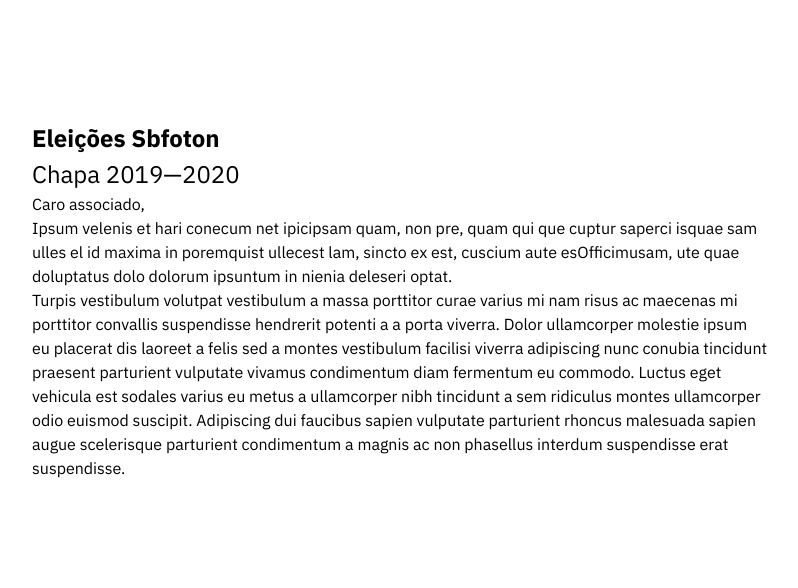
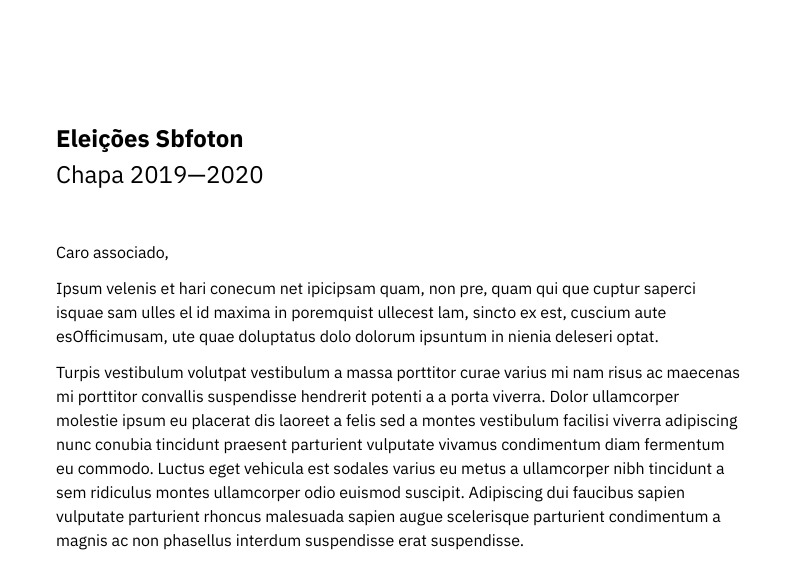
Before and after one commit to prefacedesign/sistema_votacao, a Vue app: page / in a window 1280 px wide. Shown: the top 588 px of the page, without its empty margins (240-1038 px from the left). Built offline with nearby package versions, Linux system fonts and the light colour scheme.

Commit message:
was getting weird horiz-scrollbar.
turns out i shouldn't have a “100vw” min-width set at body level,
since this will leave out the width of the scrollbar

```diff
--- a/src/scss/_reset.scss
+++ b/src/scss/_reset.scss
@@ -92,6 +92,7 @@
   font-size: 100%;
   font: inherit;
   vertical-align: baseline;
+  box-sizing: border-box;
 }
 /* HTML5 display-role reset for older browsers */
 article,
--- a/src/scss/styles.scss
+++ b/src/scss/styles.scss
@@ -20,7 +20,6 @@
   padding: 0;
   margin: 0;
 
-  min-width: 100vw;
   min-height: 100vh;
 
   display: flex;
@@ -32,16 +31,17 @@
 
   display: flex;
   justify-content: center;
+  width: 100%;
 }
 
 #router-view {
   @media screen and (min-width: 784px) {
     width: 736px;
+    padding: mod(10) mod(2);
   }
   @media screen and (max-width: 784px) {
-    width: calc(100vw - #{mod(4)});
+    padding: mod(6) mod(2);
   }
-  padding: mod(10) mod(2);
 }
 
 h1 {
@@ -52,3 +52,12 @@
   @include big-font;
   font-weight: 400;
 }
+
+article {
+  header {
+    margin-bottom: mod(4);
+  }
+  p + p {
+    margin-top: mod(1);
+  }
+}
```
